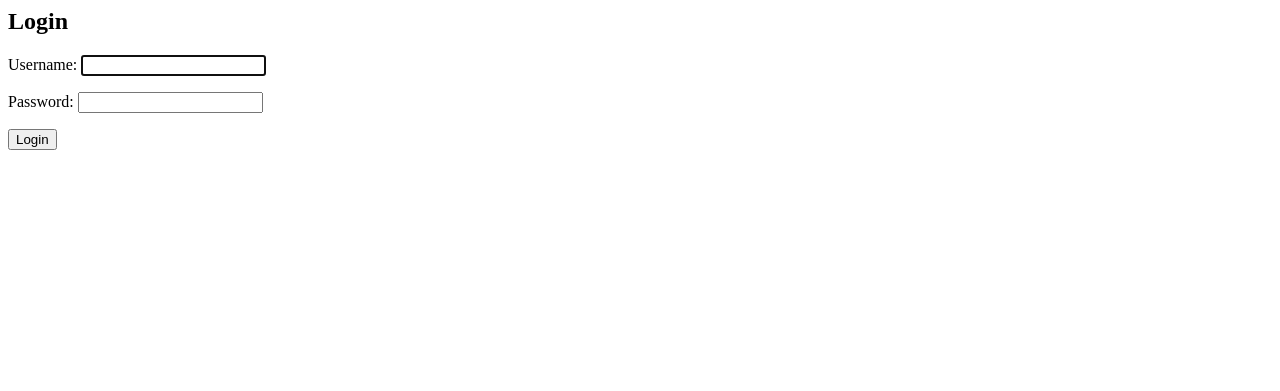
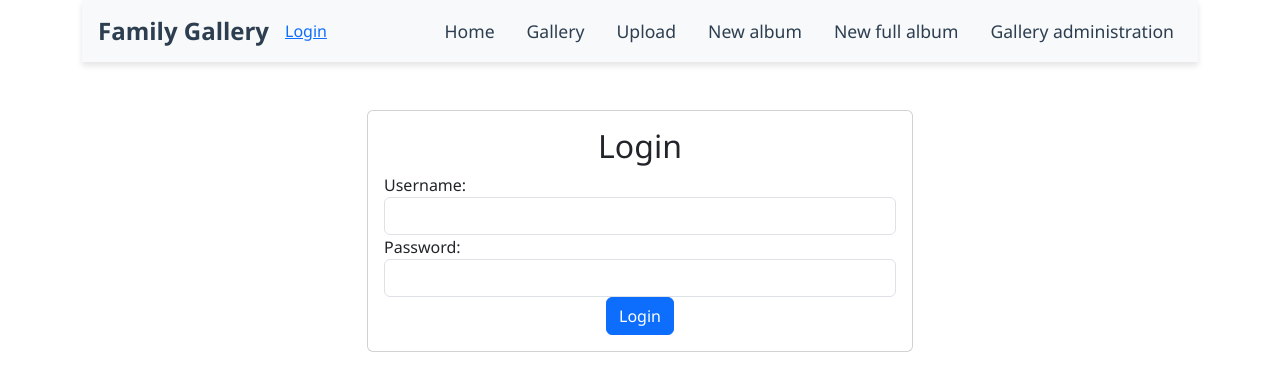
Before and after one commit to BulanMartin/FamilyGallery, a Django app: page /gallery/login/ in a window 1280 px wide. Shown: the top 391 px of the page. Run offline with Django 5.2, Linux system fonts and the light colour scheme.

Commit message:
graphically update login page

```diff
--- a/FamilyGallery/gallery_app/forms.py
+++ b/FamilyGallery/gallery_app/forms.py
@@ -1,6 +1,8 @@
 from django import forms
 from .models import Photo, Group
 from django.forms.widgets import FileInput
+from django.contrib.auth.forms import AuthenticationForm
+
 
 class PhotoForm(forms.ModelForm):
     class Meta:
@@ -31,3 +33,7 @@ class MultipleFileField(forms.FileField):
 class UploadFolderForm(forms.Form):
     name = forms.CharField(max_length=100, required=True)
     images = MultipleFileField()
+
+class CustomLoginForm(AuthenticationForm):
+    username = forms.CharField(max_length=100, widget=forms.TextInput(attrs={'class': 'form-control'}))
+    password = forms.CharField(widget=forms.PasswordInput(attrs={'class': 'form-control'}))
--- a/FamilyGallery/gallery_app/templates/registration/login.html
+++ b/FamilyGallery/gallery_app/templates/registration/login.html
@@ -1,6 +1,28 @@
-<h2>Login</h2>
-<form method="post">
-  {% csrf_token %}
-  {{ form.as_p }}
-  <button type="submit">Login</button>
-</form>
+{% extends 'base.html' %}
+
+{% block content %}
+<div class="row justify-content-center">
+    <div class="col-md-6">
+      <div class="card mt-5">
+        <div class="card-body">
+          <h2 class="card-title text-center">Login</h2>
+          <form method="post">
+            {% csrf_token %}
+            <div class="form-group">
+              {{ form.username.label_tag }}
+              {{ form.username }}
+            </div>
+            <div class="form-group">
+              {{ form.password.label_tag }}
+              {{ form.password }}
+            </div>
+
+            <div class="text-center">
+              <button type="submit" class="btn btn-primary">Login</button>
+            </div>
+          </form>
+        </div>
+      </div>
+    </div>
+  </div>
+{% endblock %}
--- a/FamilyGallery/gallery_app/urls.py
+++ b/FamilyGallery/gallery_app/urls.py
@@ -1,5 +1,6 @@
 from django.urls import path
-from .views import gallery_view, upload_view, add_group, gallery_administration, delete_photo, upload_folder,signup, LoginView, CustomLogoutView
+from .views import gallery_view, upload_view, add_group, gallery_administration, delete_photo, upload_folder,signup, CustomLoginView, CustomLogoutView
+from .forms import CustomLoginForm
 from django.conf import settings
 from django.conf.urls.static import static
 
@@ -11,7 +12,7 @@ urlpatterns = [
     path('delete_photo/<int:photo_id>/', delete_photo, name='delete_photo'),
     path('upload_folder/', upload_folder, name='upload_folder'),
     path('signup/', signup, name='signup'),
-    path('login/', LoginView.as_view(template_name='registration/login.html'), name='login'),
+    path('login/', CustomLoginView.as_view(template_name='registration/login.html', authentication_form=CustomLoginForm), name='login'),
     path('logout/', CustomLogoutView.as_view(), name='logout'),
 ]
 
--- a/FamilyGallery/gallery_app/views.py
+++ b/FamilyGallery/gallery_app/views.py
@@ -1,6 +1,6 @@
 from django.shortcuts import redirect, render, get_object_or_404
 from .models import Photo, Group
-from .forms import PhotoGroupForm, UploadFolderForm
+from .forms import PhotoGroupForm, UploadFolderForm, CustomLoginForm
 from django.http import HttpResponse
 import hashlib
 from django.contrib.auth.forms import UserCreationForm
@@ -108,4 +108,5 @@ class CustomLogoutView(LogoutView):
     template_name = 'registration/logout.html'  # Specify the logout template
 
 class CustomLoginView(LoginView):
+    authentication_form = CustomLoginForm()
     template_name = 'registration/login.html'  # Specify the login template
```
